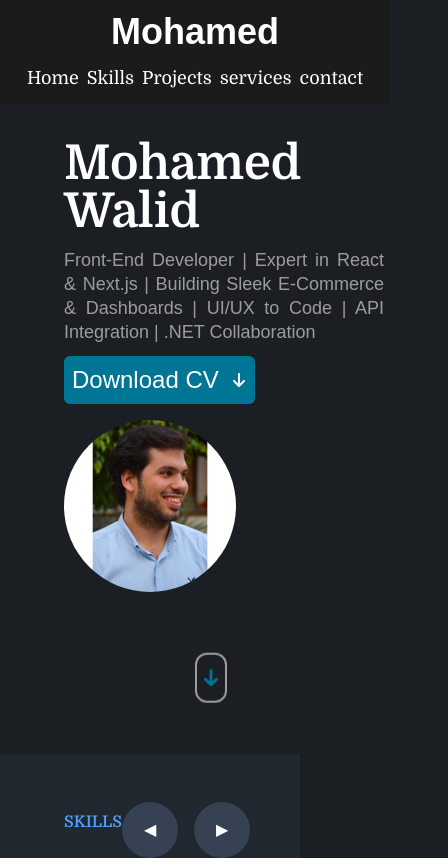
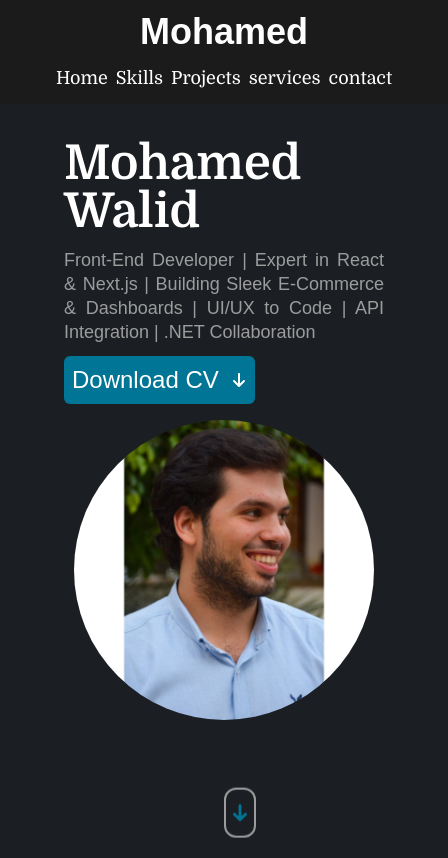
Before and after one commit to Mohamedwalid04/portfolio2, a React (Vite) app: page / in a window 390 px wide. Shown: the top 858 px of the page, 448 px wide, since content can reach past the window. Built offline with nearby package versions, Linux system fonts and the light colour scheme; a web font is replaced by a local one.

Commit message:
Update index.css

```diff
--- a/src/index.css
+++ b/src/index.css
@@ -113,13 +113,3 @@ section:nth-of-type(even) {
   height: 100%;
   object-fit: cover;
 }
-
-
-@media (max-width: 768px) {
-  main{
-    width:300px;
-  }
-  section{
-    width: 300px;
-  }
-}
```
